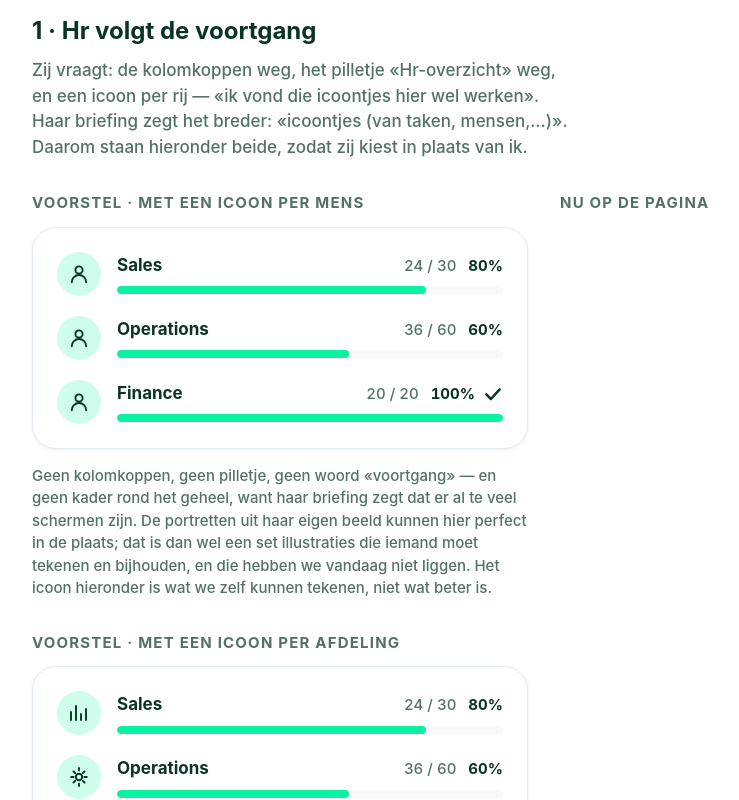
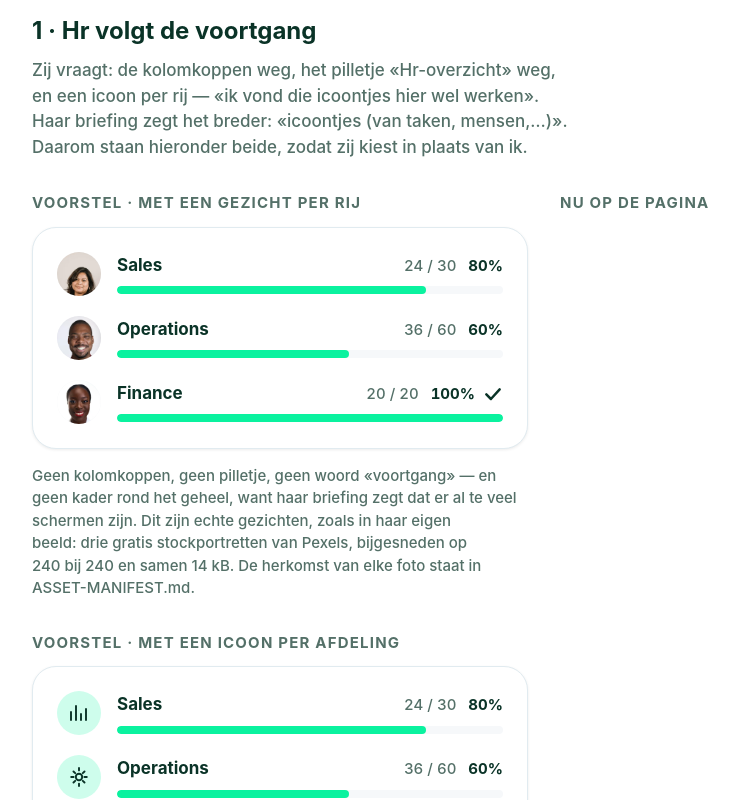
Before and after one commit to breynsv/youbo-landing-drafts, a website: page visuals-voorstel.html in a window 1280 px wide. Shown: the part 492-1292 px from the top of the page, without its empty margins (96-835 px from the left). Drawn offline with nearby package versions, Linux system fonts and the light colour scheme.

Commit message:
Echte gezichten in plaats van pictogrammen, uit gratis stock
Op vraag van Sven. Jana's eerste visual zet een gezicht naast elke
afdeling; daar stond een getekend poppetje, en dat was niet wat zij
vroeg. Nu staan er drie portretten van Pexels: 240×240, samen 14 kB,
bijgesneden op het hoofd met wat lucht erboven.

WAAROM GEEN FOTO'S DIE WE AL HADDEN. De enige portretten in de repo zijn
Nick, Bart De Nil, Marlies en de vijf klanten uit de cases. Die vijf
staan verderop op dezelfde pagina mét hun naam onder een citaat. Hun
gezicht ook als anonieme rij "Sales 24/30" gebruiken, betekent dat een
klant zichzelf twee keer ziet, één keer als zichzelf en één keer als
demodata. Dat is hun foto niet waard.

WAT ER AAN STOCK VASTZIT, en het staat nu ook in ASSET-MANIFEST.md: een
gratis portret komt ZONDER model release. Pexels geeft er geen, en de
gratis bibliotheek van Unsplash evenmin; alleen betaalde beelden dragen
er een. Een herkenbaar gezicht als versiering in een nagetekend scherm
is gewone praktijk. Datzelfde gezicht onder een naam, een functie of een
citaat zetten is een andere handeling, en dat is de handeling waar een
gefotografeerde iets tegen kan hebben. Twee regels volgen daaruit en ze
staan in het manifest: nooit een naam onder deze gezichten, en nooit
naast de quoteband waar de vijf echte klanten staan.

De drie bronlinks staan in het manifest. Een licentie die geen
naamsvermelding vraagt, maakt de herkomst anders onherleidbaar.

De tweede variant — een icoon per afdeling, een staafje voor Sales en
een tandwiel voor Operations — blijft eronder staan. Dat is het andere
deel van haar eigen zin "icoontjes (van taken, mensen,…)", en zij kiest.

De avatars raken de live site niet: ze worden alleen door
visuals-voorstel.html gebruikt, en publiceer.mjs neemt die pagina niet
mee. Nagekeken: publiceer en toets-publicatie blijven groen.

24/24 drafts pass, geen console-fouten, nagekeken in Chromium.

```diff
--- a/visuals-voorstel.html
+++ b/visuals-voorstel.html
@@ -1518,12 +1518,12 @@ tailwind.config = {
 
     <div class="mt-8 grid lg:grid-cols-2 gap-8">
       <div>
-        <p class="text-caption font-bold text-ink-soft uppercase tracking-[0.08em]">Voorstel · met een icoon per mens</p>
+        <p class="text-caption font-bold text-ink-soft uppercase tracking-[0.08em]">Voorstel · met een gezicht per rij</p>
         <div class="rounded-lg border border-line bg-paper shadow-card mt-3">
           <div class="p-5 md:p-6">
             <ul class="m-0 list-none p-0 space-y-5">
               <li class="flex items-center gap-4">
-                <span class="grid h-11 w-11 shrink-0 place-items-center rounded-[50%] bg-brand/20 text-ink"><svg viewBox="0 0 24 24" class="h-6 w-6" aria-hidden="true" fill="none" stroke="currentColor" stroke-width="1.9" stroke-linecap="round" stroke-linejoin="round"><circle cx="12" cy="8" r="3.6"/><path d="M4.8 20.2a7.2 7.2 0 0 1 14.4 0"/></svg></span>
+                <img src="assets/img/avatar-demo-1.webp" alt="" aria-hidden="true" width="44" height="44" loading="lazy" decoding="async" class="h-11 w-11 shrink-0 rounded-[50%] object-cover bg-surface">
                 <span class="min-w-0 flex-1">
                   <span class="flex items-baseline justify-between gap-3">
                     <b class="text-body font-bold text-ink">Sales</b>
@@ -1535,7 +1535,7 @@ tailwind.config = {
                 </span>
               </li>
               <li class="flex items-center gap-4">
-                <span class="grid h-11 w-11 shrink-0 place-items-center rounded-[50%] bg-brand/20 text-ink"><svg viewBox="0 0 24 24" class="h-6 w-6" aria-hidden="true" fill="none" stroke="currentColor" stroke-width="1.9" stroke-linecap="round" stroke-linejoin="round"><circle cx="12" cy="8" r="3.6"/><path d="M4.8 20.2a7.2 7.2 0 0 1 14.4 0"/></svg></span>
+                <img src="assets/img/avatar-demo-2.webp" alt="" aria-hidden="true" width="44" height="44" loading="lazy" decoding="async" class="h-11 w-11 shrink-0 rounded-[50%] object-cover bg-surface">
                 <span class="min-w-0 flex-1">
                   <span class="flex items-baseline justify-between gap-3">
                     <b class="text-body font-bold text-ink">Operations</b>
@@ -1547,7 +1547,7 @@ tailwind.config = {
                 </span>
               </li>
               <li class="flex items-center gap-4">
-                <span class="grid h-11 w-11 shrink-0 place-items-center rounded-[50%] bg-brand/20 text-ink"><svg viewBox="0 0 24 24" class="h-6 w-6" aria-hidden="true" fill="none" stroke="currentColor" stroke-width="1.9" stroke-linecap="round" stroke-linejoin="round"><circle cx="12" cy="8" r="3.6"/><path d="M4.8 20.2a7.2 7.2 0 0 1 14.4 0"/></svg></span>
+                <img src="assets/img/avatar-demo-3.webp" alt="" aria-hidden="true" width="44" height="44" loading="lazy" decoding="async" class="h-11 w-11 shrink-0 rounded-[50%] object-cover bg-surface">
                 <span class="min-w-0 flex-1">
                   <span class="flex items-baseline justify-between gap-3">
                     <b class="text-body font-bold text-ink">Finance</b>
@@ -1564,10 +1564,9 @@ tailwind.config = {
         <p class="mt-4 text-caption text-ink-soft max-w-text">
           Geen kolomkoppen, geen pilletje, geen woord «voortgang» — en geen
           kader rond het geheel, want haar briefing zegt dat er al te veel
-          schermen zijn. De portretten uit haar eigen beeld kunnen hier perfect
-          in de plaats; dat is dan wel een set illustraties die iemand moet
-          tekenen en bijhouden, en die hebben we vandaag niet liggen. Het icoon
-          hieronder is wat we zelf kunnen tekenen, niet wat beter is.
+          schermen zijn. Dit zijn echte gezichten, zoals in haar eigen beeld:
+          drie gratis stockportretten van Pexels, bijgesneden op 240 bij 240 en
+          samen 14 kB. De herkomst van elke foto staat in ASSET-MANIFEST.md.
         </p>
 
         <p class="mt-8 text-caption font-bold text-ink-soft uppercase tracking-[0.08em]">Voorstel · met een icoon per afdeling</p>
```
Also changed, not shown: assets/img/avatar-demo-1.webp (added), assets/img/avatar-demo-2.webp (added), assets/img/avatar-demo-3.webp (added).
